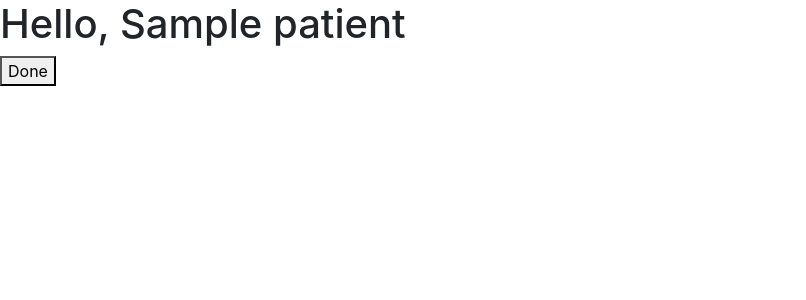
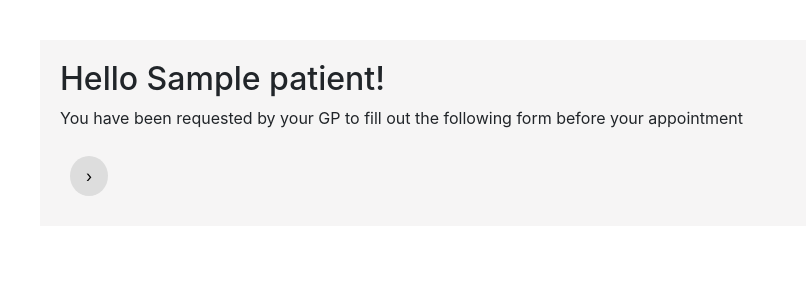
Before and after one commit to Gomango999/2020-deloitte-hackathon, a Flask app: template templates/patient.html in a window 1280 px wide. Shown: the top 300 px of the page, without its empty margins (0-806 px from the left). Run offline with Flask 2, Linux system fonts and the light colour scheme; the template is opened without the code that fills it: most values are stand-ins (such as "Sample title", 1, 10 or a date in 2020); parts of the project's set-up code (start-up, migrations or seed data) failed here and were passed over; some libraries are stand-ins or nearby versions.

Commit message:
Added Dynamic Form

```diff
--- a/app.py
+++ b/app.py
@@ -16,3 +16,7 @@ def index():
 def patient_form(form_token):
     response = system.get_patient_response(form_token)
     return render_template('patient.html', response=response)
+
+@app.route('/submitted', methods=["POST"])
+def submitted():
+    return render_template('submitted.html')
--- /dev/null
+++ b/static/styles/base.css
@@ -0,0 +1,48 @@
+body {
+  min-width: 100%;
+  min-height: 100%;
+  width: 100%;
+  height: 100%;
+  background-color: white;
+  padding: 20px;
+}
+
+header {
+  min-width: 100%;
+  width: 100%
+}
+
+.content {
+  margin: 20px;
+  padding: 20px;
+  background-color: #f6f5f5;
+}
+
+.next,.prev {
+  text-decoration: none;
+  display: inline-block;
+  padding: 8px 16px;
+  border: none !important;
+  background-color: #dddddd;
+  color: black;
+  margin: 10px;
+}
+
+.next:hover,.prev:hover {
+  background-color: #cdcdcd;
+  color: black;
+}
+
+.round {
+  border-radius: 50%;
+}
+
+.show1 {
+  border: 1px red solid;
+}
+.show2 {
+  border: 1px blue solid;
+}
+.show3 {
+  border: 1px green solid;
+}
--- a/templates/base.html
+++ b/templates/base.html
@@ -9,6 +9,8 @@
     <!-- Bootstrap CSS -->
     <link rel="stylesheet" href="https://stackpath.bootstrapcdn.com/bootstrap/4.3.1/css/bootstrap.min.css"
         integrity="sha384-ggOyR0iXCbMQv3Xipma34MD+dH/1fQ784/j6cY/iJTQUOhcWr7x9JvoRxT2MZw1T" crossorigin="anonymous">
+
+    <link rel="stylesheet" href="/static/styles/base.css">
 
     {% block head %}  {% endblock %}
 
--- a/templates/patient.html
+++ b/templates/patient.html
@@ -3,11 +3,165 @@
 {% block title %}Index{% endblock %}
 
 {% block head %}
+<script src="https://code.jquery.com/jquery-3.3.1.slim.min.js" integrity="sha384-q8i/X+965DzO0rT7abK41JStQIAqVgRVzpbzo5smXKp4YfRvH+8abtTE1Pi6jizo" crossorigin="anonymous"></script>
+<script>
+  $(document).ready(function(){
+    let pages = [$('#cough'), $('#headache'), $('#fever')];
+    let curr = -1;
+    let selections = [];
+
+    // Hide all pages
+    $('#general').hide();
+    $('#selection').hide();
+    pages.forEach(el=>{
+      el.hide();
+    });
+
+    // Set up introduction and general links
+    $('#introduction>.next').click(() => {
+      $('#introduction').hide();
+      $('#general').show();
+    })
+
+    $('#general>.prev').click(() => {
+      $('#general').hide();
+      $('#introduction').show();
+    })
+    $('#general>.next').click(() => {
+      $('#general').hide();
+      $('#selection').show();
+    })
+
+    $('#selection>.prev').click(() => {
+      $('#selection').hide();
+      $('#general').show();
+    })
+    // Dynamically reroute all next and prev
+    $("#selection>.next").click(function(){
+      // Grab list of selections
+      selections = [];
+      $('#selection>input[type="checkbox"]').each((i, el) => {
+        if($(el).is(":checked")) {
+          page = $('#'+el.value)
+          selections.push(page)
+        }
+      });
+
+      // Reroute all next and prev
+      if (selections.length > 0) {
+        selections[selections.length-1].find(".next").removeAttr("type").attr("type", "submit");
+        selections.forEach((el, i) => {
+          nextButton = el.find('.next');
+          prevButton = el.find('.prev');
+          nextButton.off("click");
+          prevButton.off("click");
+          nextButton.click(() => {
+            if (curr+1 < selections.length) {
+              selections[curr+1].show();
+              selections[curr].hide();
+              curr++;
+            } else if (curr == selections.length-1) {
+              // Final element make it submit
+              console.log("FINAL BUTTON PICKED!")
+
+            }
+          });
+          prevButton.click(() => {
+            if (curr-1 >= 0) {
+              selections[curr-1].show();
+              selections[curr].hide();
+              curr--;
+            } else if (curr-1 == -1) {
+              $("#selection").show()
+              selections[curr].hide();
+              curr--;
+            }
+          });
+
+        });
+
+        // Hide and show current page
+        $("#selection").hide()
+        selections[0].show()
+        curr++;
+      }
+    });
+  });
+</script>
 {% endblock %}
 
 {% block body %}
-<h1> Hello, {{ response.patient.name }} </h1>
+<header class="show">
+</header>
+<div>
+<form action="/submitted" method="post">
+
+<div id="introduction" class="content">
+  <h2>Hello {{response.patient.name}}!</h2>
+  <p>You have been requested by your GP to fill out the following form before your appointment</p>
+  <button type="button" class="next round">&#8250;</button>
+</div>
+
+<div id="general" class="content">
+  <h2>General Questions</h2>
+
+  <label for="general-q1">First Name</label><br>
+  <input type="text" name="general-q1" autocomplete="off"><br>
+  <label for="general-q2">Last Name</label><br>
+  <input type="text" name="general-q2" autocomplete="off"><br>
+  <label for="general-q3">Email</label><br>
+  <input type="text" name="general-q3" autocomplete="off"><br>
+  <label for="general-q4">Age</label><br>
+  <input type="text" name="general-q4" autocomplete="off"><br>
+
+  <button type="button" class="prev round">&#8249;</button>
+  <button type="button" class="next round">&#8250;</button>
+</div>
+
+<div id="selection" class="content">
+  <p>Please select some of the symptoms you're experiencing</p>
+  <input type="checkbox" name="symptom-cough" value="cough"></input>
+  <label for="symptom-cough"> Cough </label><br>
+  <input type="checkbox" name="symptom-headache" value="headache"></input>
+  <label for="symptom-headache"> Headache </label><br>
+  <input type="checkbox" name="symptom-fever" value="fever"></input>
+  <label for="symptom-fever"> Fever </label><br>
+
+  <button type="button" class="prev round">&#8249;</button>
+  <button type="button" class="next round">&#8250;</button>
+</div>
+
+<div id="cough" class="content symptom-questions">
+  <h4> Cough</h4>
+  <label for="cough-q1">How long have you had a cough for</label><br>
+  <input type="text" name="cough-q1" autocomplete="off"><br>
+
+  <button type="button" class="prev round">&#8249;</button>
+  <button type="button" class="next round">&#8250;</button>
+</div>
+
+<div id="headache" class="content symptom-questions">
+  <h4> Headache </h4>
+  <label for="headache-q1">How long have you had a headache for</label><br>
+  <input type="text" name="headache-q1" autocomplete="off"><br>
+
+  <button type="button" class="prev round">&#8249;</button>
+  <button type="button" class="next round">&#8250;</button>
+</div>
+
+<div id="fever" class="content symptom-questions">
+  <h4> Fever </h4>
+  <label for="fever-q1">How long have you had the feveer for</label><br>
+  <input type="text" name="fever-q1" autocomplete="off"><br>
+  <label for="fever-q2">What temperature was your fever</label><br>
+  <input type="text" name="fever-q1" autocomplete="off"><br>
+
+  <button type="button" class="prev round">&#8249;</button>
+  <button type="button" class="next round">&#8250;</button>
+</div>
+</form>
+</div>
 
 
-<button> Done </button>
+
 {% endblock %}
```
Also changed, not shown: templates/submitted.html (added, +10 -0 lines).
